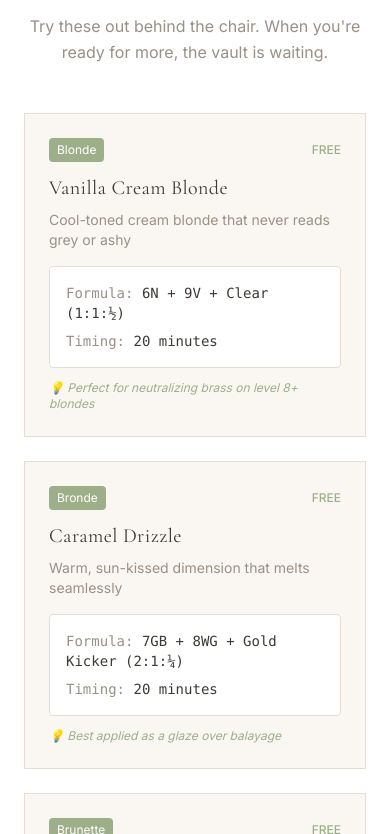
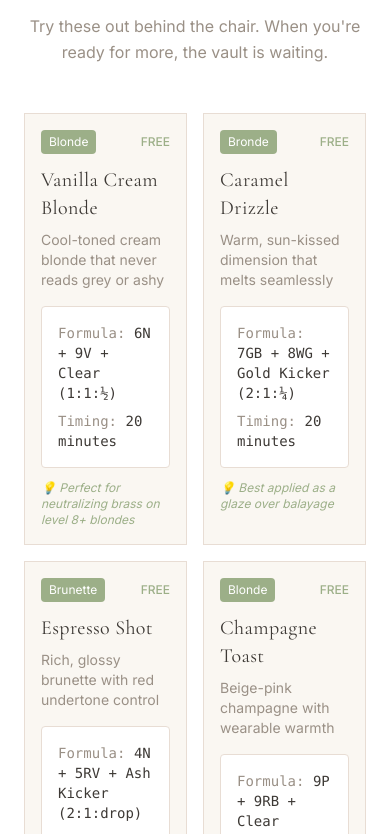
Before and after one commit to colorbyjanine/Thejformula, a Next.js app in the folder projects/thejformula/: page /formulas in a window 390 px wide. Shown: the part 890-1724 px from the top of the page. Built offline with nearby package versions, Linux system fonts and the light colour scheme.

Commit message:
Make formulas 2-column grid on mobile

```diff
--- a/projects/thejformula/app/formulas/page.tsx
+++ b/projects/thejformula/app/formulas/page.tsx
@@ -157,11 +157,11 @@ export default function Formulas() {
             </p>
           </div>
 
-          <div className="grid grid-cols-1 md:grid-cols-2 lg:grid-cols-3 gap-6 mb-8">
+          <div className="grid grid-cols-2 lg:grid-cols-3 gap-4 md:gap-6 mb-8">
             {freeFormulas.map((formula, index) => (
               <div
                 key={index}
-                className="bg-[#FAF7F2] border border-[#E8DDD4] p-6 hover:shadow-lg transition-shadow"
+                className="bg-[#FAF7F2] border border-[#E8DDD4] p-4 md:p-6 hover:shadow-lg transition-shadow"
               >
                 <div className="flex items-center justify-between mb-3">
                   <span className="text-xs bg-[#9CAF88] text-white px-2 py-1 rounded">
```
Also changed, not shown: 1 other file (tests, documents, lock files or other folders).
